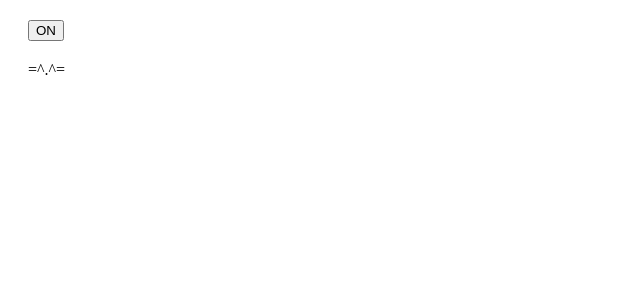
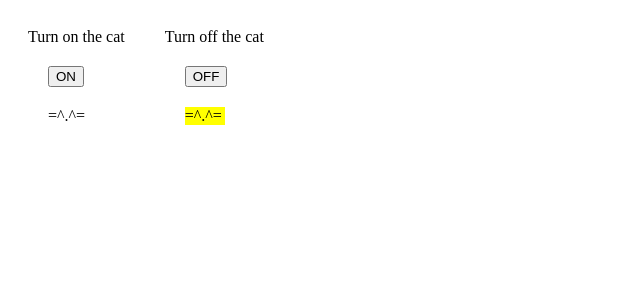
Before and after one commit to Iorozcop/ReactBombilla, a React (Create React App) app: page / in a window 1280 px wide. Shown: the top 300 px of the page, without its empty margins (0-640 px from the left). Built offline with nearby package versions, Linux system fonts and the light colour scheme.

Commit message:
componente convertido a custom hook

```diff
--- a/src/App.js
+++ b/src/App.js
@@ -2,8 +2,10 @@ import React,{useState,useEffect} from "react";
 import "./style.css";
 
 export default function App() {
+
+  function useHightlight(color, estado){
     const[colour,setColour]= useState();
-  const[state,setState]=useState(false);
+    const[state,setState]=useState(estado);
 
     useEffect(()=>{
       if(state){
@@ -25,3 +27,19 @@ export default function App() {
       </>
     );
   }
+
+  const off = useHightlight('',false);
+  const on = useHightlight('',true);
+
+  return(
+    <div style={{display:'flex'}}>
+      <div class="lightcat">
+        Turn on the cat {off}
+      </div>
+      <div class="lightcat">
+        Turn off the cat {on}
+      </div>
+    </div>
+  )
+
+}
--- a/src/style.css
+++ b/src/style.css
@@ -1,3 +1,7 @@
 h1, p {
   font-family: Lato;
 }
+
+.lightcat{
+  margin:20px;
+}
```
Lines whose indentation alone changed are shown as unchanged.
